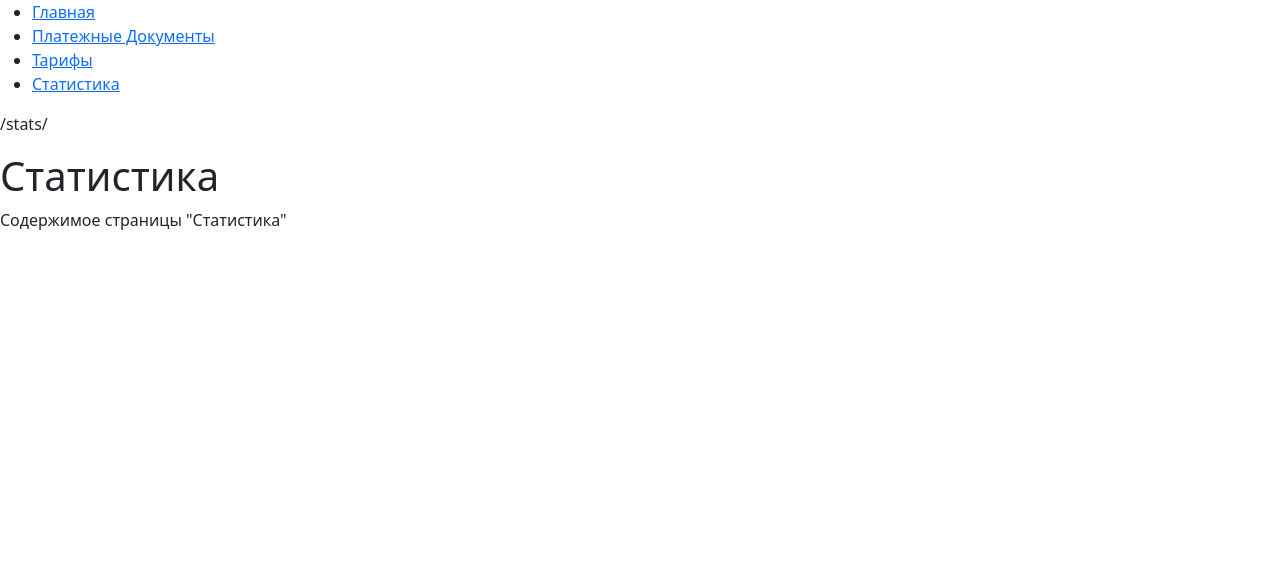
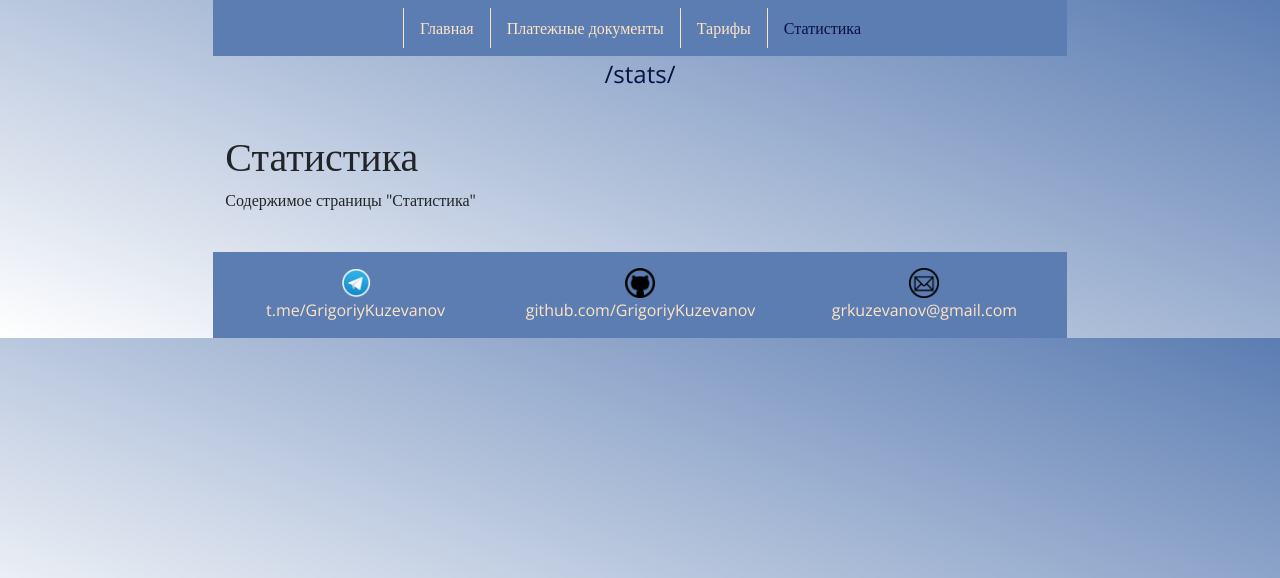
Before and after one commit to GrigoriyKuzevanov/flask-pet-project, a Flask app: page /stats/ in a window 1280 px wide. Shown: the top 578 px of the page. Run offline with Flask 3, Linux system fonts and the light colour scheme.

Commit message:
create html+css structure for base project with bootstrap

```diff
--- a/my_app/main.py
+++ b/my_app/main.py
@@ -4,7 +4,7 @@ app = Flask(__name__)
 
 menu = [
     {'name': 'Главная', 'url': '/'},
-    {'name': 'Платежные Документы', 'url': '/documents/'},
+    {'name': 'Платежные документы', 'url': '/documents/'},
     {'name': 'Тарифы', 'url': '/prices/'},
     {'name': 'Статистика', 'url': '/stats/'}
 ]
--- a/my_app/static/css/styles.css
+++ b/my_app/static/css/styles.css
@@ -0,0 +1,70 @@
+@import url('https://fonts.googleapis.com/css?family=Open+Sans:wght@300&display=swap');
+
+body {
+    font-family: 'Open Sans', serif;
+    background: linear-gradient(200deg, #5c7db2 0%, #ffffff 100%);
+}
+
+/* Navigation */
+.navbar {
+    background-color:#5c7db2;
+}
+
+.nav-link {
+    color: bisque;
+}
+
+.navbar .nav-link.active {
+    color:rgb(8, 17, 69);
+}
+
+.nav-item {
+    border-left: solid;
+    border-left-width: 1px;
+    border-left-color: bisque;
+}
+
+.nav-item a:hover {
+    color:rgb(8, 17, 69);
+}
+
+.navbar-brand,
+.navbar-brand:hover {
+    color:rgb(8, 17, 69);
+}
+
+.navbar-collapse {
+    justify-content: center;
+}
+
+/* Breadcrumbs */
+.breadcrumbs-nav {
+    display: flex;
+    margin: 0;
+    padding: 0;
+    justify-content: center;
+    font-size: 1.5em;
+}
+
+.breadcrumb-item.active {
+    color: rgb(8, 17, 69);
+}
+
+/* Footer */
+.footer-text {
+    background-color: #5c7db2;
+    justify-content: center;
+    align-items: center;
+}
+
+.footer-text p {
+    color: rgb(8, 17, 69);
+    margin: 0;
+    padding: 1em;
+
+}
+
+.footer-text a {
+    color: bisque;
+    text-decoration: none;
+}
--- a/my_app/templates/base.html
+++ b/my_app/templates/base.html
@@ -9,15 +9,15 @@
         integrity="sha384-T3c6CoIi6uLrA9TneNEoa7RxnatzjcDSCmG1MXxSR1GAsXEV/Dwwykc2MPK8M2HN" crossorigin="anonymous">
     <link type="text/css" href="{{ url_for('static', filename='css/styles.css') }}" rel="stylesheet">
     <!-- Подключение favicon.io -->
-    <link rel="apple-touch-icon" sizes="180x180" href="static/files/favicon/apple-touch-icon.png">
-    <link rel="icon" type="image/png" sizes="32x32" href="static/files/favicon/favicon-32x32.png">
-    <link rel="icon" type="image/png" sizes="16x16" href="static/files/favicon/favicon-16x16.png">
-    <link rel="manifest" href="static/files/favicon/site.webmanifest">
+    <link rel="apple-touch-icon" sizes="180x180" href="/static/files/favicon/apple-touch-icon.png">
+    <link rel="icon" type="image/png" sizes="32x32" href="/static/files/favicon/favicon-32x32.png">
+    <link rel="icon" type="image/png" sizes="16x16" href="/static/files/favicon/favicon-16x16.png">
+    <link rel="manifest" href="/static/files/favicon/site.webmanifest">
 
     {% block title %}
 
     {% if title %}
-    <title>Коммуналка - {{ title }}</title>
+    <title>{{ title }}</title>
     {% else %}
     <title>Коммуналка</title>
     {% endif %}
@@ -26,18 +26,64 @@
 </head>
 
 <body>
+    <header>
+        <div class="container-fluid">
+            <div class="row">
+                <div class="col-lg-2"></div>
+                <div class="col-lg-8 col-md-12 px-0">
+                    <!-- Navigation -->
+                    <nav class="navbar navbar-expand-lg">
+                        <div class="container-fluid">
+                            <!-- <a class="navbar-brand" href="#">Коммуналка</a> -->
+                            <button class="navbar-toggler my-2" type="button" data-bs-toggle="collapse"
+                                data-bs-target="#navbarNav" aria-controls="navbarNav" aria-expanded="false"
+                                aria-label="Toggle navigation">
+                                <span class="navbar-toggler-icon"></span>
+                            </button>
+                            <div class="collapse navbar-collapse" id="navbarNav">
 
-    {% block content %}
                                 {% block mainmenu %}
-    <ul class="mainmenu">
+                                <ul class="navbar-nav">
+
                                     {%- for m in menu -%}
-        <li><a href="{{ m.url }}">{{ m.name }}</a></li>
+                                    {% if m.url == url%}
+                                    <li class="nav-item px-2">
+                                        <a class="nav-link active" aria-current="page" href="{{ m.url }}">{{ m.name
+                                            }}</a>
+                                    </li>
+                                    {% else %}
+                                    <li class="nav-item px-2">
+                                        <a class="nav-link" href="{{ m.url }}">{{ m.name }}</a>
+                                    </li>
+                                    {% endif%}
                                     {%- endfor -%}
+
                                 </ul>
                                 {% endblock mainmenu %}
+                            </div>
+                        </div>
+                    </nav>
+                    <!-- End navigation -->
+                    <nav aria-label="breadcrumb" class="breadcrumbs-nav">
+                        <ol class="breadcrumb">
+                            <li class="breadcrumb-item active" aria-current="page">{{ url }}</li>
+                        </ol>
+                    </nav>
+                </div>
+                <div class="col-lg-2"></div>
+            </div>
+        </div>
+    </header>
 
+    <section class="mt-4">
+        <div class="container-fluid">
+            <div class="row">
+                <div class="col-lg-2"></div>
+                <div class="col-lg-8 col-md-12">
+                    <!-- Content -->
                     <div class="content">
-        <p>{{ url }}</p>
+                        {% block content %}
+                        <!-- <p>{{ url }}</p> -->
                         {% if title %}
                         <h1>{{ title }}</h1>
                         {% else %}
@@ -45,6 +91,40 @@
                         {% endif %}
                         {% endblock %}
                     </div>
+                    <!-- End content -->
+                </div>
+                <div class="col-lg-2"></div>
+            </div>
+        </div>
+    </section>
+
+    <footer class="mt-4">
+        <div class="container-fluid">
+            <div class="row">
+                <div class="col-lg-2"></div>
+                <div class="col-lg-8 col-md-12">
+                    <div class="row">
+                        <div class="col-lg-4 col-md-12 footer-text text-center">
+                            <p><a href="https://t.me/GrigoriyKuzevanov" target="_blank"><img
+                                style="width: 30px; margin-inline: 1em;" src="/static/files/Telegram_logo.png"
+                                alt="Telegram logo">t.me/GrigoriyKuzevanov</a></p>
+                        </div>
+                        <div class="col-lg-4 col-md-12 footer-text text-center">
+                            <p><a href="https://github.com/GrigoriyKuzevanov"><img
+                                        style="width: 30px; margin-inline: 1em;" src="/static/files/GitHub_logo.png"
+                                        alt="GitHub logo">github.com/GrigoriyKuzevanov</a></p>
+                        </div>
+                        <div class="col-lg-4 col-md-12 footer-text text-center">
+                            <p><a href="mailto:grkuzevanov@gmail.com"><img
+                                style="width: 30px; margin-inline: 1em;" src="/static/files/Email_logo.png"
+                                alt="Email logo">grkuzevanov@gmail.com</a></p>
+                        </div>
+                    </div>
+                </div>
+                <div class="col-lg-2"></div>
+            </div>
+        </div>
+    </footer>
 
     <!-- Подюключение bootstrap js -->
     <script src="https://cdn.jsdelivr.net/npm/bootstrap@5.3.2/dist/js/bootstrap.bundle.min.js"
```
Also changed, not shown: my_app/static/files/Email_logo.png (added), my_app/static/files/GitHub_logo.png (added), my_app/static/files/Telegram_logo.png (added). Lines whose indentation alone changed are shown as unchanged.
